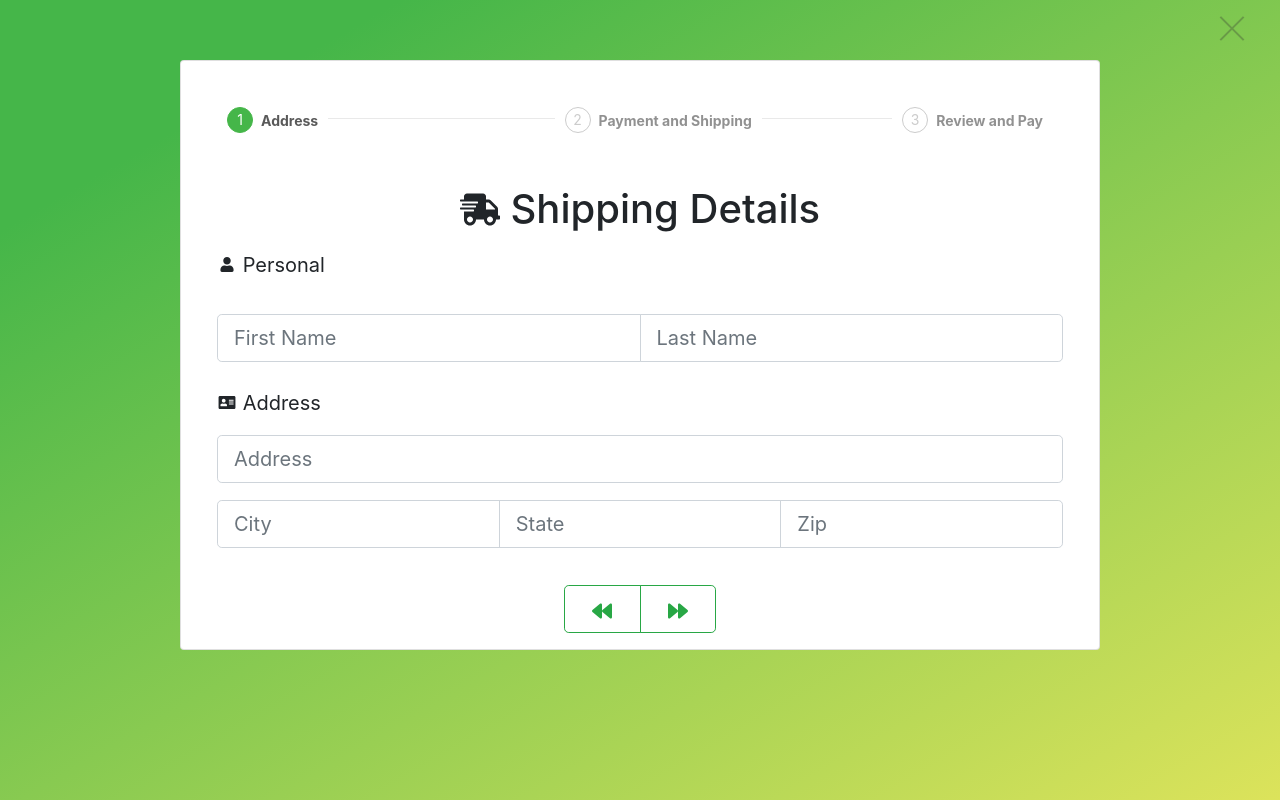
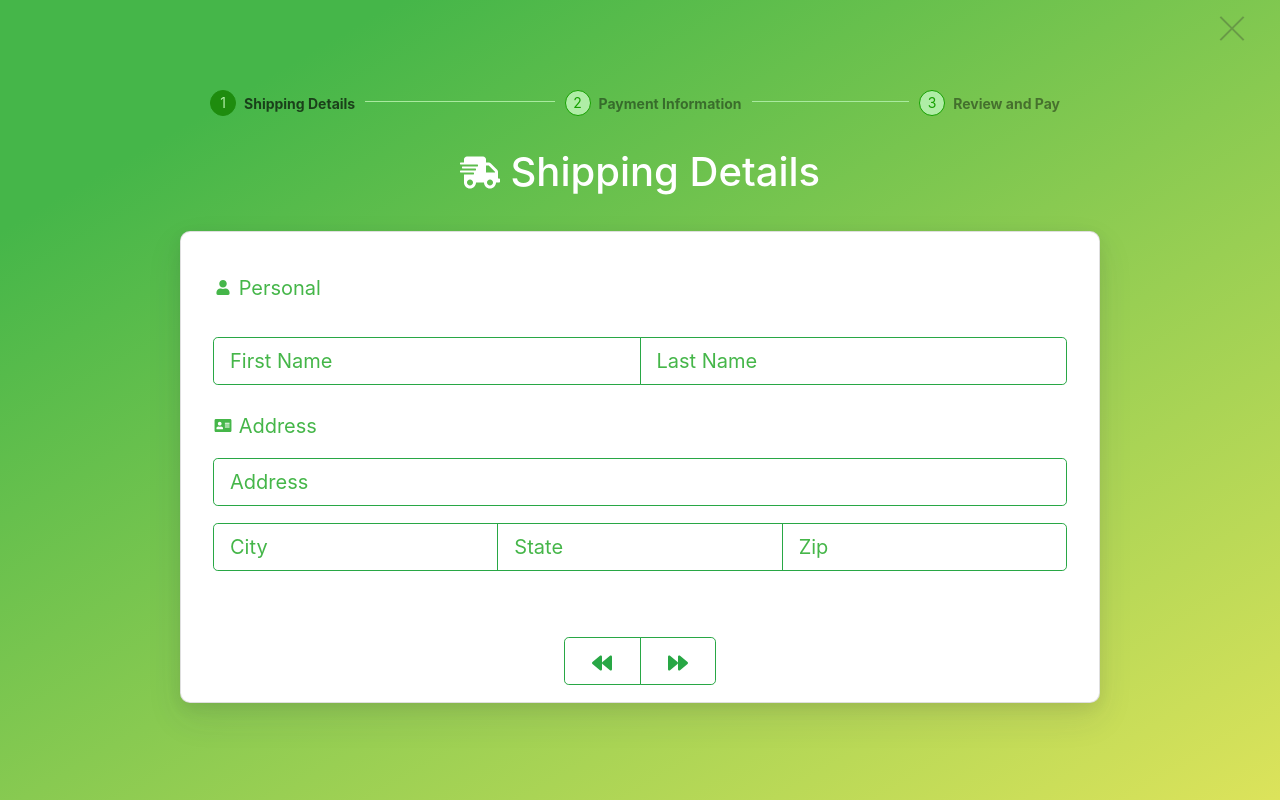
Before and after one commit to silvioBi/Fontetorre, a React (Create React App) app: page / in a window 1280 px wide. Both pictures are taken after a click on the link 377 px from the left and 933 px from the top of the page. Shown: the part 533-1333 px from the top of the page. Built offline with nearby package versions, Linux system fonts and the light colour scheme.

Commit message:
Styling of the form

```diff
--- a/src/components/form/Form.js
+++ b/src/components/form/Form.js
@@ -7,7 +7,7 @@ import './index.css'
 import './iconfont.css'
 
 // Boostrap
-import { Row, Col, Button, Container, Form, FormGroup, Label, Input, Card, CardBody, ButtonGroup } from 'reactstrap'
+import { Row, Col, Button, Container, Form, FormGroup, Label, Input, Card, CardBody, ButtonGroup, CardHeader } from 'reactstrap'
 
 // Redux
 import { connect } from 'react-redux'
@@ -15,6 +15,9 @@ import { toggleModalOnOff } from '../../redux/actions'
 
 // Icons
 import { FaBackward, FaForward } from '../../../node_modules/react-icons/fa'
+
+// JQuery
+import $ from 'jquery'
 
 // Utils components
 import {
@@ -39,6 +42,8 @@ class customForm extends React.Component {
     }
 
     render() {
+        console.log('this.props.forms[this.props.modalType].tabs', this.props.forms[this.props.modalType].tabs[this.state.step])
+
         return (
             <div>
                 <a href="#" class="close" onClick={() => {
@@ -50,22 +55,39 @@ class customForm extends React.Component {
                     document.body.classList.remove("no-scrolling")
                 }} />
                 <Container fluid className="form-container">
-                    <Card className="form-card">
                     <Steps current={this.state.step} className="form-steps">
-                            <Steps.Step title="Address" />
-                            <Steps.Step title="Payment and Shipping" />
+                        <Steps.Step title="Shipping Details" />
+                        <Steps.Step title="Payment Information" />
                         <Steps.Step title="Review and Pay" />
                     </Steps>
-
-                        <Form>
-                            <CardBody>
                     <Container fluid className="d-flex justify-content-center">
-                                    <h1 className="justify-content-center">
+                        <h1 className='form-title white'>
                             {this.props.forms[this.props.modalType].tabs[this.state.step].titleIcon}
                             &nbsp;
                                     {this.props.forms[this.props.modalType].tabs[this.state.step].title}
                         </h1>
                     </Container>
+                    <Card className='form-card'>
+                        {/*
+                        This gives a sort of header background but I didn't like it very much
+                        <CardHeader className="form-header">
+                            <Steps current={this.state.step} className="form-steps">
+                                <Steps.Step title="Shipping Details" />
+                                <Steps.Step title="Payment Information" />
+                                <Steps.Step title="Review and Pay" />
+                            </Steps>
+                            <Container fluid className="d-flex justify-content-center">
+                                <h1 className='form-title'>
+                                    {this.props.forms[this.props.modalType].tabs[this.state.step].titleIcon}
+                                    &nbsp;
+                                    {this.props.forms[this.props.modalType].tabs[this.state.step].title}
+                                </h1>
+                            </Container>
+                        </CardHeader>
+                        */}
+
+                        <Form>
+                            <CardBody className="form-card-body">
                                 {this.props
                                     .forms[this.props.modalType]
                                     .tabs[this.state.step].fields.map((el, i) => {
@@ -80,9 +102,21 @@ class customForm extends React.Component {
                             </CardBody>
                         </Form>
                         <Container fluid className="d-flex justify-content-center">
-                            <ButtonGroup className>
-                                <Button outline color="success" size="lg" >&nbsp;&nbsp;<FaBackward />&nbsp;&nbsp;</Button>
-                                <Button outline color="success" size="lg" >&nbsp;&nbsp;<FaForward />&nbsp;&nbsp;</Button>
+                            <ButtonGroup className="form-step-buttons">
+                                <Button outline color="success" size="lg" onClick={
+                                    () => {
+                                        this.setState({
+                                            step: this.state.step - 1 >= 0 ? this.state.step - 1 : 0
+                                        })
+                                        if (this.state.step - 1 >= 0) $(".formModal").animate({ scrollTop: 0 }, "fast")
+                                    }} >&nbsp;&nbsp;<FaBackward />&nbsp;&nbsp;</Button>
+                                <Button outline color="success" size="lg" onClick={
+                                    () => {
+                                        this.setState({
+                                            step: this.state.step + 1 < this.props.forms[this.props.modalType].tabs.length ? this.state.step + 1 : this.state.step
+                                        })
+                                        if (this.state.step + 1 < this.props.forms[this.props.modalType].tabs.length) $(".formModal").animate({ scrollTop: 0 }, "fast")
+                                    }}>&nbsp;&nbsp;<FaForward />&nbsp;&nbsp;</Button>
                             </ButtonGroup>
                         </Container>
                     </Card>
--- a/src/components/form/FormUtils.js
+++ b/src/components/form/FormUtils.js
@@ -17,10 +17,21 @@ class Payment extends React.Component {
         focused: '',
     }
 
+    /*
+    <Col md={6}>
+            <Input name='firstName' type='text' placeholder='First Name' bsSize="lg" />
+        </Col>
+        <Col md={6}>
+            <Input name='lasttName' type='text' placeholder='Last Name' bsSize="lg" />
+        </Col>
+    */
+
     render() {
         return (
             <div className="payment-form">
-                <Label className='very-light-green big-label' size="lg">{this.props.icon} {this.props.label}</Label>
+                {/*<Label className='very-light-green big-label' size="lg">{this.props.icon} {this.props.label}</Label>*/}
+                <Row>
+                    <Col md={6}>
                         <Cards
                             number={this.state.number}
                             name={this.state.name}
@@ -28,11 +39,12 @@ class Payment extends React.Component {
                             cvc={this.state.cvc}
                             focused={this.state.focused}
                         />
-                <br />
+                    </Col>
+                    <Col md={6}>
                         <FormGroup>
                             <Input
                                 maxlength='19'
-                        className='transparent-input almost-very-light-green'
+                                className="btn-outline-success"
                                 name='card-number'
                                 type='tel'
                                 placeholder='Card number'
@@ -43,13 +55,12 @@ class Payment extends React.Component {
                                 }} />
                         </FormGroup>
                         <FormGroup>
-                    <Input className='transparent-input almost-very-light-green' name='card-name' type='text' placeholder='Name' bsSize="lg" onChange={e => this.setState({ ...this.state, name: e.target.value, focused: 'name' })} />
+                            <Input className="btn-outline-success" name='card-name' type='text' placeholder='Name' bsSize="lg" onChange={e => this.setState({ ...this.state, name: e.target.value, focused: 'name' })} />
                         </FormGroup>
-                <Row form>
-                    <Col md={8}>
+                        <InputGroup>
                             <Input
                                 maxlength='5'
-                            className='transparent-input almost-very-light-green'
+                                className="btn-outline-success"
                                 name='card-expiry'
                                 type='text'
                                 placeholder='Expiry date'
@@ -59,11 +70,9 @@ class Payment extends React.Component {
                                     this.setState({ ...this.state, expiry: e.target.value, focused: 'expiry' })
                                 }
                                 } />
-                    </Col>
-                    <Col md={4}>
                             <Input
                                 maxlength='4'
-                            className='transparent-input almost-very-light-green'
+                                className="btn-outline-success"
                                 name='card-cvc'
                                 type='text'
                                 placeholder='CVC'
@@ -73,6 +82,7 @@ class Payment extends React.Component {
                                     this.setState({ ...this.state, cvc: e.target.value, focused: 'cvc' })
                                 }
                                 } />
+                        </InputGroup>
                     </Col>
                 </Row>
 
@@ -84,7 +94,7 @@ class Payment extends React.Component {
 const FormInput = ({ name, type, icon, label, placeholder, value }) => (
     <FormGroup>
         <Label className='very-light-green big-label' size="lg">{icon} {label}</Label>
-        <Input className='transparent-input almost-very-light-green' name={name} type={type} placeholder={placeholder} bsSize="lg" defaultValue={value} />
+        <Input className="btn-outline-success" name={name} type={type} placeholder={placeholder} bsSize="lg" defaultValue={value} />
     </FormGroup>
 )
 
@@ -93,39 +103,20 @@ const Address = ({ name, type, icon, label, placeholder, value }) => (
         <FormGroup>
             <Label className='very-light-green big-label' size="lg"><FaUser style={{ paddingBottom: '5px' }} /> Personal</Label>
             <InputGroup>
-                <Input name='firstName' type='text' placeholder='First Name' bsSize="lg" />
-                <Input name='lasttName' type='text' placeholder='Last Name' bsSize="lg" />
+                <Input name='firstName' type='text' className="btn-outline-success" placeholder='First Name' bsSize="lg" />
+                <Input name='lasttName' type='text' className="btn-outline-success" placeholder='Last Name' bsSize="lg" />
             </InputGroup>
         </FormGroup>
         <FormGroup>
             <Label className='very-light-green big-label' size="lg"><FaAddressCard style={{ paddingBottom: '5px' }} /> Address</Label>
-            <Input name='address' type='text' placeholder='Address' bsSize="lg" />
+            <Input name='address' className="btn-outline-success" type='text' placeholder='Address' bsSize="lg" />
             <InputGroup>
-                <Input name='city' type='text' placeholder='City' bsSize="lg" />
-                <Input name='state' type='text' placeholder='State' bsSize="lg" />
-                <Input name='zip' type='text' placeholder='Zip' bsSize="lg" />
+                <Input name='city' type='text' className="btn-outline-success" placeholder='City' bsSize="lg" />
+                <Input name='state' type='text' className="btn-outline-success" placeholder='State' bsSize="lg" />
+                <Input name='zip' type='text' className="btn-outline-success" placeholder='Zip' bsSize="lg" />
             </InputGroup>
         </FormGroup>
     </div>
-
-
-    /*
-
-    <Row form>
-        <Col md={6}>
-            <Input name='firstName' type='text' placeholder='First Name' bsSize="lg" />
-        </Col>
-        <Col md={6}>
-            <Input name='lasttName' type='text' placeholder='Last Name' bsSize="lg" />
-        </Col>
-    </Row>
-
-
-    <FormGroup>
-        <Label className='very-light-green big-label' size="lg">{icon} {label}</Label>
-        <Input className='transparent-input almost-very-light-green' name={name} type={type} placeholder={placeholder} bsSize="lg" defaultValue={value} />
-    </FormGroup>
-    */
 )
 
 export {
--- a/src/components/form/form.css
+++ b/src/components/form/form.css
@@ -46,10 +46,23 @@ input.transparent-input {
 }
 */
 
-input:focus {
-    color: red !important;
+input {
+    background-color: transparent !important;
+    color: darkgreen !important;
 }
 
+input::placeholder { /* Chrome, Firefox, Opera, Safari 10.1+ */
+    color: #45B649 !important;
+}
+
+.form-header {
+    background: linear-gradient(to bottom, rgba(232, 232, 232, 0.356), rgba(232, 232, 232, 0.7)), radial-gradient(ellipse at -40% -50%, rgba(69, 182, 63 ,0.25) 50%, rgba(232, 232, 232, 0.7) 50%);
+    background-size: 180% 200%;
+    overflow: hidden;
+    border-top-left-radius: 10px !important;
+    border-top-right-radius: 10px !important;
+
+}
 
 .form-container{
     padding-top: 60px !important;
@@ -57,8 +70,24 @@ input:focus {
     max-width: 950px;
 }
 
+.form-card-body {
+    padding: 2em;
+    color: #45B649 !important;
+}
+
 .form-card {
-    padding: 1em;
+    border-radius: 10px;
+    webkit-box-shadow: 0 15px 35px rgba(50, 50, 93, .1), 0 5px 15px rgba(0, 0, 0, .07);
+    box-shadow: 0 15px 35px rgba(50, 50, 93, .1), 0 5px 15px rgba(0, 0, 0, .07);
+}
+
+.form-title {
+    margin-bottom: 35px;
+    color: darkgreen !important;
+}
+
+.white {
+    color: white !important;
 }
 
 .close {
@@ -74,7 +103,7 @@ input:focus {
     opacity: 1;
   }
 
-  .input-group {
+  .input-group, .form-step-buttons {
       margin-top: 17px;
       margin-bottom:17px;
   }
@@ -100,8 +129,20 @@ input:focus {
     padding: 30px;
   }
 
+  .payment-form {
+      margin-top: 35px;
+  }
+
+
+  .rccs__card--unknown > div {
+    background: linear-gradient(150deg, #45B649 15%, #DCE35B) !important;
+  }
 @media (max-width: 880px) {
   .form-steps {
     display: none !important;
   }
+
+  .rccs {
+    display: none !important;
+  }
 }
--- a/src/components/form/index.css
+++ b/src/components/form/index.css
@@ -31,7 +31,7 @@
   vertical-align: top;
 }
 .rc-steps-item-icon {
-  border: 1px solid #ccc;
+  border: 1px solid #16a000;
   width: 26px;
   height: 26px;
   line-height: 26px;
@@ -44,7 +44,7 @@
 .rc-steps-item-icon > .rc-steps-icon {
   line-height: 1;
   top: -1px;
-  color: #45B649;
+  color: #1e8c0e;
   position: relative;
 }
 .rc-steps-item-icon > .rc-steps-icon.rcicon {
@@ -62,7 +62,7 @@
 .rc-steps-item-tail:after {
   content: '';
   display: inline-block;
-  background: #e9e9e9;
+  background: #a9ea9f;
   height: 1px;
   border-radius: 1px;
   width: 100%;
@@ -74,7 +74,7 @@
 .rc-steps-item-title {
   font-size: 14px;
   margin-bottom: 4px;
-  color: #666;
+  color: #19770b;
   font-weight: bold;
   display: inline-block;
   padding-right: 10px;
@@ -84,7 +84,7 @@
   content: '';
   height: 1px;
   width: 1000px;
-  background: #e9e9e9;
+  background: #a9ea9f;
   display: block;
   position: absolute;
   top: 0.55em;
@@ -95,80 +95,80 @@
   color: #999;
 }
 .rc-steps-item-wait .rc-steps-item-icon {
-  border-color: #ccc;
-  background-color: #fff;
+  border-color: #16a000;
+  background-color: #afeda6;
 }
 .rc-steps-item-wait .rc-steps-item-icon > .rc-steps-icon {
-  color: #ccc;
+  color: #16a000;
 }
 .rc-steps-item-wait .rc-steps-item-icon > .rc-steps-icon .rc-steps-icon-dot {
-  background: #ccc;
+  background: #16a000;
 }
 .rc-steps-item-wait .rc-steps-item-title {
   color: rgba(0, 0, 0, 0.43);
 }
 .rc-steps-item-wait .rc-steps-item-title:after {
-  background-color: #e9e9e9;
+  background-color: #a9ea9f;
 }
 .rc-steps-item-wait .rc-steps-item-description {
   color: rgba(0, 0, 0, 0.43);
 }
 .rc-steps-item-wait .rc-steps-item-tail:after {
-  background-color: #e9e9e9;
+  background-color: #a9ea9f;
 }
 .rc-steps-item-process .rc-steps-item-icon {
-  border-color: #45B649;
-  background-color: #fff;
+  border-color: #1e8c0e;
+  background-color: #afeda6;
 }
 .rc-steps-item-process .rc-steps-item-icon > .rc-steps-icon {
-  color: #45B649;
+  color: #1e8c0e;
 }
 .rc-steps-item-process .rc-steps-item-icon > .rc-steps-icon .rc-steps-icon-dot {
-  background: #45B649;
+  background: #1e8c0e;
 }
 .rc-steps-item-process .rc-steps-item-title {
   color: rgba(0, 0, 0, 0.65);
 }
 .rc-steps-item-process .rc-steps-item-title:after {
-  background-color: #e9e9e9;
+  background-color: #a9ea9f;
 }
 .rc-steps-item-process .rc-steps-item-description {
   color: rgba(0, 0, 0, 0.65);
 }
 .rc-steps-item-process .rc-steps-item-tail:after {
-  background-color: #e9e9e9;
+  background-color: #a9ea9f;
 }
 .rc-steps-item-process .rc-steps-item-icon {
-  background: #45B649;
+  background: #1e8c0e;
 }
 .rc-steps-item-process .rc-steps-item-icon > .rc-steps-icon {
-  color: #fff;
+  color: #afeda6;
 }
 .rc-steps-item-finish .rc-steps-item-icon {
-  border-color: #45B649;
-  background-color: #fff;
+  border-color: #1e8c0e;
+  background-color: #afeda6;
 }
 .rc-steps-item-finish .rc-steps-item-icon > .rc-steps-icon {
-  color: #45B649;
+  color: #1e8c0e;
 }
 .rc-steps-item-finish .rc-steps-item-icon > .rc-steps-icon .rc-steps-icon-dot {
-  background: #45B649;
+  background: #1e8c0e;
 }
 .rc-steps-item-finish .rc-steps-item-title {
   color: rgba(0, 0, 0, 0.43);
 }
 .rc-steps-item-finish .rc-steps-item-title:after {
-  background-color: #45B649;
+  background-color: #1e8c0e;
 }
 .rc-steps-item-finish .rc-steps-item-description {
   color: rgba(0, 0, 0, 0.43);
 }
 .rc-steps-item-finish .rc-steps-item-tail:after {
-  background-color: #45B649;
+  background-color: #1e8c0e;
 }
 .rc-steps-item-error .rc-steps-item-icon {
   border-color: #f50;
-  background-color: #fff;
+  background-color: #afeda6;
 }
 .rc-steps-item-error .rc-steps-item-icon > .rc-steps-icon {
   color: #f50;
@@ -180,13 +180,13 @@
   color: #f50;
 }
 .rc-steps-item-error .rc-steps-item-title:after {
-  background-color: #e9e9e9;
+  background-color: #a9ea9f;
 }
 .rc-steps-item-error .rc-steps-item-description {
   color: #f50;
 }
 .rc-steps-item-error .rc-steps-item-tail:after {
-  background-color: #e9e9e9;
+  background-color: #a9ea9f;
 }
 .rc-steps-item.rc-steps-next-error .rc-steps-item-title:after {
   background: #f50;
@@ -216,7 +216,7 @@
   height: 20px;
 }
 .rc-steps-item-custom.rc-steps-item-process .rc-steps-item-icon > .rc-steps-icon {
-  color: #45B649;
+  color: #1e8c0e;
 }
 .rc-steps-small .rc-steps-item-icon {
   width: 18px;
@@ -239,7 +239,7 @@
 .rc-steps-small .rc-steps-item-title {
   font-size: 12px;
   margin-bottom: 4px;
-  color: #666;
+  color: #19770b;
   font-weight: bold;
 }
 .rc-steps-small .rc-steps-item-description {
--- a/src/components/productsCards/products-cards.css
+++ b/src/components/productsCards/products-cards.css
@@ -1,5 +1,3 @@
-#products-cards {}
-
 .card-img-top {
     border-top-left-radius: 10px !important;
     border-top-right-radius: 10px !important;
--- a/src/config/forms.js
+++ b/src/config/forms.js
@@ -16,19 +16,11 @@ const forms = {
                 ]
             },
             {
-                title: "Payment details",
+                title: "Payment Information",
                 titleIcon: <FaCreditCard style={{ paddingBottom: '5px' }} />,
                 fields: [
                     {
-                        label: 'Quantity',
-                        icon: <FaSortNumericUp style={{ paddingBottom: '5px' }} />,
-                        kind: 'input',
-                        type: 'number',
-                        name: 'quantity',
-                        value: 1,
-                    },
-                    {
-                        label: 'Payment Details',
+                        label: 'Card Details',
                         kind: 'payment',
                         icon: <FaCreditCard style={{ paddingBottom: '5px' }} />,
                     }
@@ -38,4 +30,19 @@ const forms = {
     }
 }
 
+
+/*
+Example of simple input
+
+{
+    label: 'Quantity',
+    icon: <FaSortNumericUp style={{ paddingBottom: '5px' }} />,
+    kind: 'input',
+    type: 'number',
+    name: 'quantity',
+    value: 1,
+}
+
+*/
+
 export default forms
```
Also changed, not shown: 1 other file (tests, documents, lock files or other folders). Lines whose indentation alone changed are shown as unchanged.
